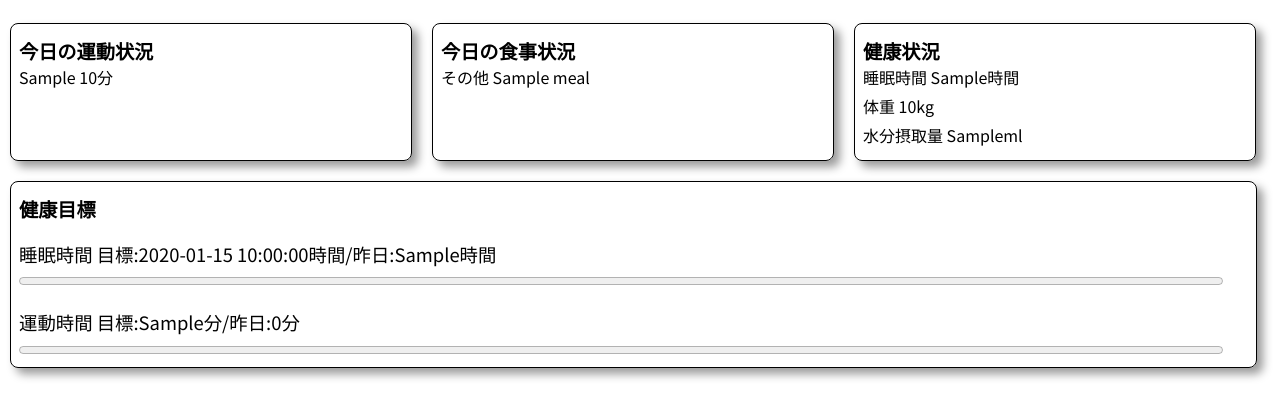
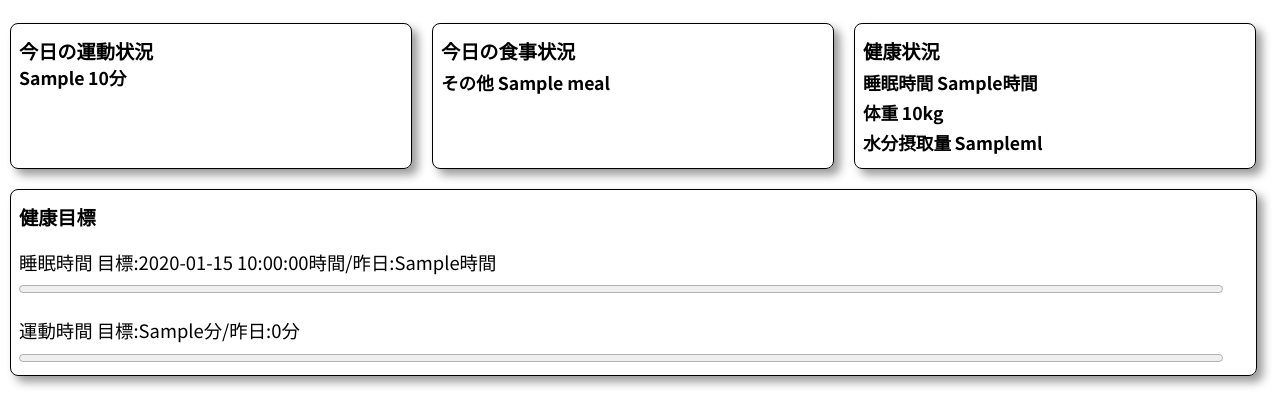
Before and after one commit to yoshiokaharuto/2024_health_care, a Flask app: page /user_top in a window 1280 px wide. Shown: the part 74-494 px from the top of the page. Run offline with Flask 3, Linux system fonts and the light colour scheme; a user stored in the database is signed in; tables that the repository leaves empty hold one stand-in row (values such as "Sample post"); a database or web service that is not in the repository returns one stand-in record (values such as "Sample title"); data that the repository does not hold is empty; some libraries are stand-ins or nearby versions.

Commit message:
class追加

```diff
--- a/templates/user.html
+++ b/templates/user.html
@@ -8,6 +8,7 @@
     <link rel="stylesheet" href="{{url_for('static',filename = 'css/style.css')}}">
     <link rel="stylesheet" href="{{url_for('static',filename = 'css/nav.css')}}">
     <link rel="stylesheet" href="{{url_for('static',filename = 'css/user.css')}}">
+    <link rel="stylesheet" href="{{url_for('static',filename = 'css/confirm.css')}}">
     <title>健康管理アプリ</title>
 </head>
 <body>
@@ -29,8 +30,10 @@
       <a href="{{url_for('health.exercise_search')}}">
         <p class="block_title">今日の運動状況</p>
         {% for e in exercise %}
-          <span>{{e[0]}}</span>
-          <span>{{e[1]}}分</span>
+          <div>
+            <span class="element">{{e[0]}}</span>
+            <span class="element">{{e[1]}}分</span>
+          </div>
         {% endfor %}
       </a>
     </div>
@@ -39,8 +42,8 @@
       <a href="{{url_for('health.meal_search')}}">
         <p class="block_title">今日の食事状況</p>
         {% for m in meal %}
-        <div>
-          <span>
+        <div class="health_label">
+          <span class="element">
             {% if m[0] == "1" %}
               朝食
             {% elif m[0] == "2" %}
@@ -51,7 +54,7 @@
               その他
             {% endif %}
           </span>
-          <span>{{m[1]}}</span>
+          <span class="element">{{m[1]}}</span>
         </div>
         {% endfor %}
       </a>
@@ -60,17 +63,17 @@
     <div class="block">
       <a href="{{url_for('health.health_search')}}">
         <p class="block_title">健康状況</p>
-        <div class="health_labe">
-          <label>睡眠時間</label>
-          <span>{{health[0]}}時間</span>
+        <div class="health_label">
+          <label class="element">睡眠時間</label>
+          <span class="element">{{health[0]}}時間</span>
         </div>
         <div class="health_label">
-          <label>体重</label>
-          <span>{{health[1]}}kg</span>
+          <label class="element">体重</label>
+          <span class="element">{{health[1]}}kg</span>
         </div>
         <div class="health_label">
-          <label>水分摂取量</label>
-          <span>{{health[2]}}ml</span>
+          <label class="element">水分摂取量</label>
+          <span class="element">{{health[2]}}ml</span>
         </div>
       </a>
     </div>
```
